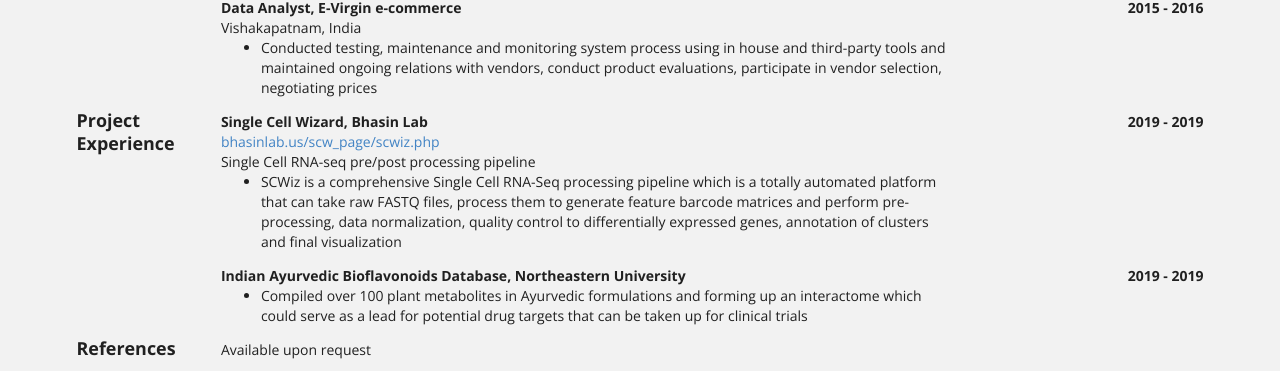
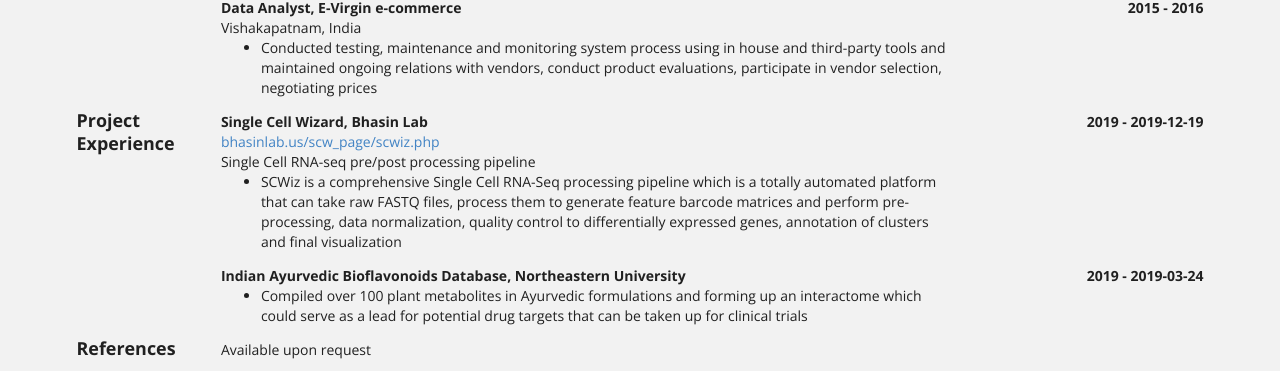
Before and after one commit to samuelbunga/samuelbunga.github.io, a Jekyll site: the page built from bio/index.html, in a window 1280 px wide. Shown: the part 879-1250 px from the top of the page. Built offline with Jekyll 4.4.1, drawn with Linux system fonts in a browser that asks for light colours.

Commit message:
Update bio-volunteer-1.html

```diff
--- a/_includes/bio-volunteer-1.html
+++ b/_includes/bio-volunteer-1.html
@@ -35,7 +35,7 @@
           -
           {% endif %}
           {% if entry.endDate %}
-            {% if entry.endDate != "Present" %}
+            {% if entry.endDate == "Present" %}
               {{ entry.endDate | slice: 0,4 }}
             {% else %}
               {{ entry.endDate }}
```
